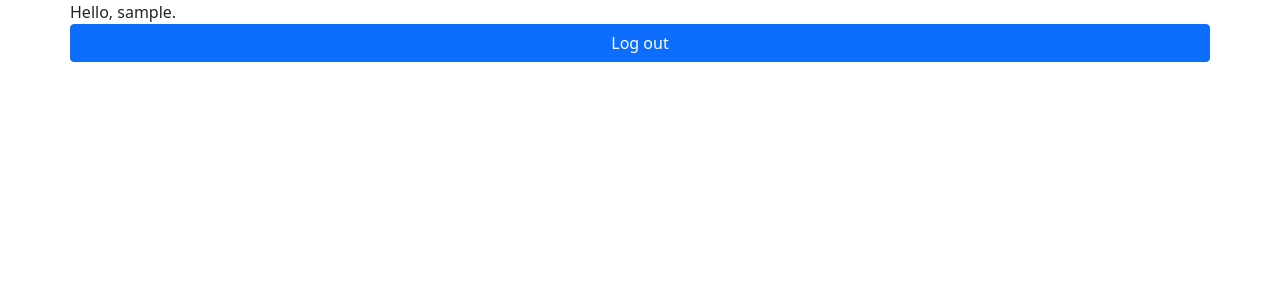
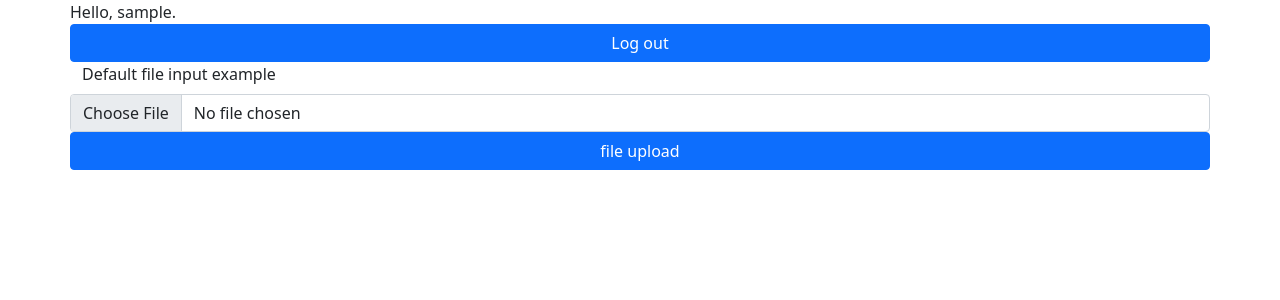
Before and after one commit to mrdudov/image_storage, a Django app: page / in a window 1280 px wide. Shown: the top 300 px of the page. Run offline with Django 3.2, Linux system fonts and the light colour scheme; the visitor is signed in with stand-in values (Sample User, id 1); some libraries are stand-ins or nearby versions.

Commit message:
add file upload view

```diff
--- a/image_storage/frontend/js/index.js
+++ b/image_storage/frontend/js/index.js
@@ -19,9 +19,9 @@ $('#sign-in-btn').on('click', function(){
     email = $('#InputEmail').val()
     passwd = $('#InputPassword').val()
 
-    $.post(url, { email: email, passwd: passwd } )
-    .done(function(data){
-        if(data['error'] == undefined){
+    $.post(url, {email: email, passwd: passwd })
+    .done(function(data) {
+        if(data['error'] == undefined) {
             location.reload();
         }
         else{
@@ -31,11 +31,11 @@ $('#sign-in-btn').on('click', function(){
 
 })
 
-$('#log-out-btn').on('click', function(){
+$('#log-out-btn').on('click', function() {
 
     url = $(this).data('href')
-    $.post(url).done(function(data){
-        if(data['error'] == undefined){
+    $.post(url).done(function(data) {
+        if(data['error'] == undefined) {
             location.reload()
         }
         else {
@@ -43,3 +43,31 @@ $('#log-out-btn').on('click', function(){
         }
     })
 })
+
+
+$('#file-upload-btn').on('click', function() {
+
+    url = $(this).data('href')
+
+    var fd = new FormData();
+    var files = $('#customFile')[0].files;
+
+    if(files.length > 0 ) {
+       fd.append('file',files[0]);
+
+       $.ajax({
+          url: url,
+          type: 'post',
+          data: fd,
+          contentType: false,
+          processData: false,
+          success: function(response){
+            console.log(response)
+          },
+       });
+    }else{
+       alert("Please select a file.");
+    }
+
+
+})
--- a/image_storage/main/templates/main/index.html
+++ b/image_storage/main/templates/main/index.html
@@ -15,6 +15,12 @@
 {% if user.is_authenticated %}
     Hello, {{ user.username }}.
     <button id="log-out-btn" data-href="log-out/" type="button" class="btn btn-primary">Log out</button>
+
+    <label class="form-label" for="customFile">Default file input example</label>
+    <input type="file" class="form-control" id="customFile" />
+    <button id="file-upload-btn" data-href="file-upload/" type="button" class="btn btn-primary">file upload</button>
+
+
 {% else %}
 
 <h3>user is not authenticated</h3>
--- a/image_storage/main/urls.py
+++ b/image_storage/main/urls.py
@@ -8,4 +8,6 @@ urlpatterns = [
     path('sign-up/', views.sign_up),
     path('sign-in/', views.sign_in),
     path('log-out/', views.log_out),
+
+    path('file-upload/', views.file_upload),
 ]
--- a/image_storage/main/views.py
+++ b/image_storage/main/views.py
@@ -8,9 +8,9 @@ from django.views.decorators.csrf import csrf_exempt
 from django.contrib.auth import logout
 from django.contrib.auth.models import User
 from django.contrib.auth.forms import UserCreationForm
-# from django.shortcuts import render
+from django.shortcuts import render
 # from django.conf import settings
-# from django.core.files.storage import FileSystemStorage
+from django.core.files.storage import FileSystemStorage
 from .forms import SignUpForm
 
 
@@ -77,13 +77,16 @@ def log_out(request):
     return JsonResponse(result)
 
 
-# def simple_upload(request):
-#     if request.method == 'POST' and request.FILES['myfile']:
-#         myfile = request.FILES['myfile']
-#         fs = FileSystemStorage()
-#         filename = fs.save(myfile.name, myfile)
-#         uploaded_file_url = fs.url(filename)
-#         return render(request, 'core/simple_upload.html', {
-#             'uploaded_file_url': uploaded_file_url
-#         })
-#     return render(request, 'core/simple_upload.html')
+@csrf_exempt
+def file_upload(request):
+    if request.method == 'POST' and request.FILES['file']:
+        upload_file = request.FILES['file']
+        fs = FileSystemStorage()
+        filename = fs.save(upload_file.name, upload_file)
+        uploaded_file_url = fs.url(filename)
+
+        return JsonResponse({
+            'message': 'file is uploaded',
+            'uploaded_file_url': uploaded_file_url
+        })
+    return JsonResponse({'error': 'only POST request'})
```
Also changed, not shown: image_storage/media/Денис Катаев, Tinkoff ru «SQLAlchemy Python vs Raw SQL».png (added), image_storage/media/Денис Катаев, Tinkoff ru «SQLAlchemy Python vs Raw SQL»_JfntHXc.png (added).
